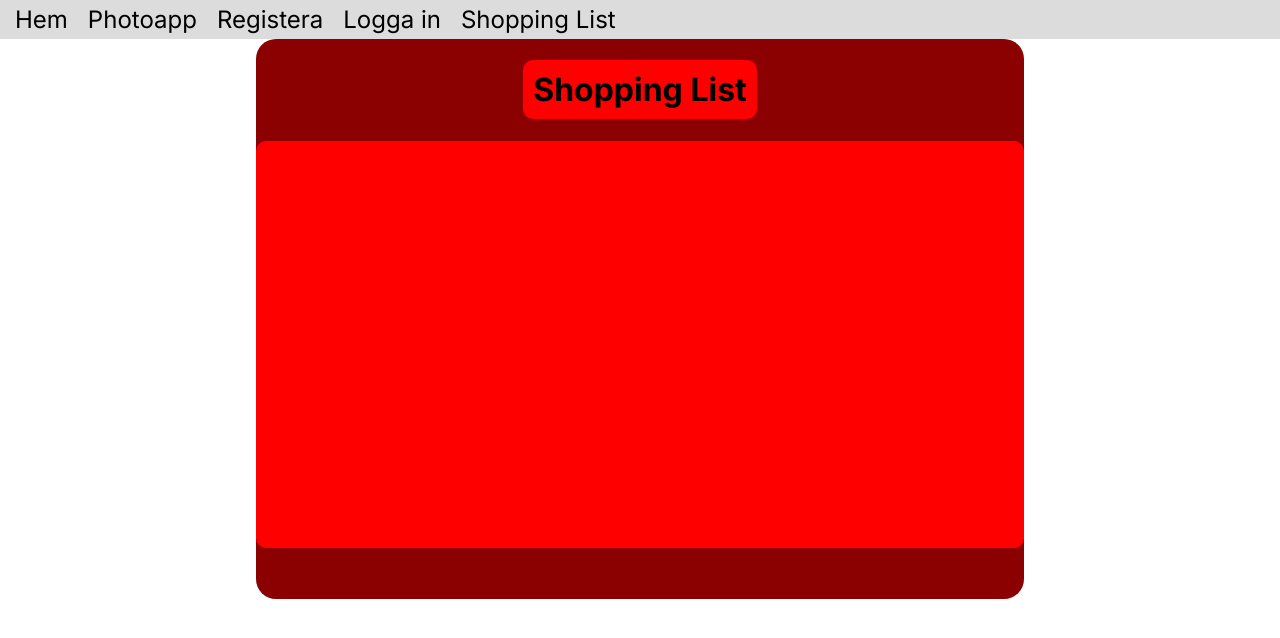
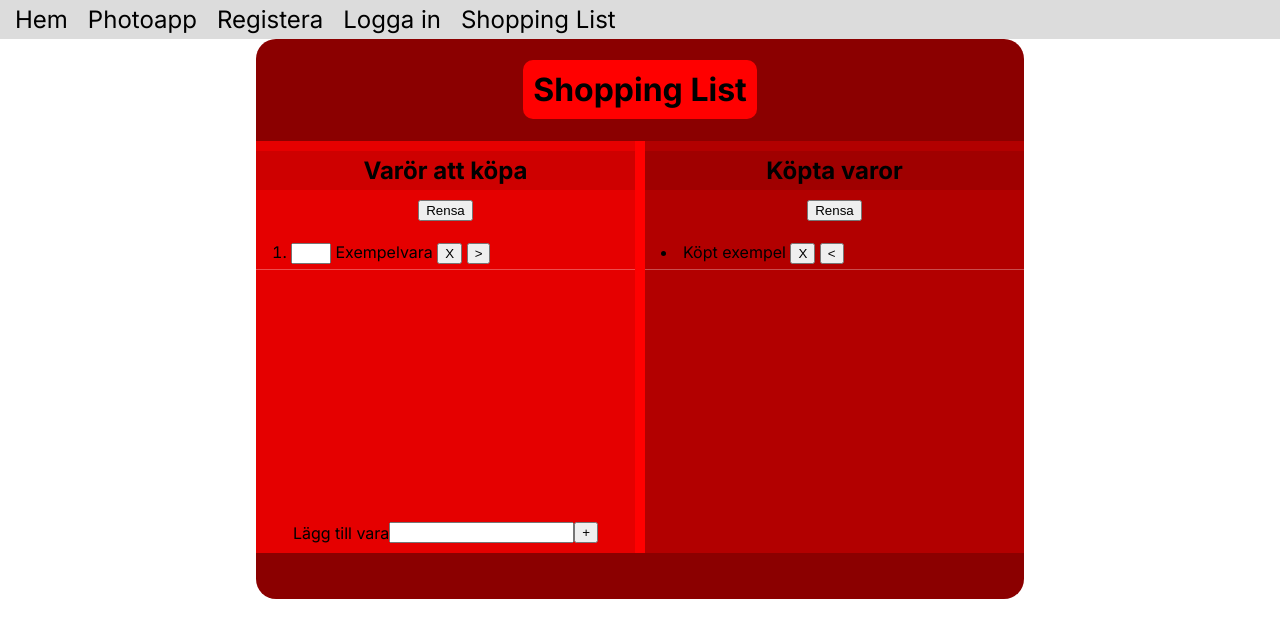
Before and after one commit to lingonsylt/my-website, a SvelteKit app: page /shoppinglist in a window 1280 px wide. Shown: the top 638 px of the page. Built offline with nearby package versions, Linux system fonts and the light colour scheme.

Commit message:
almost done with shoppinglist

```diff
--- a/src/routes/shoppinglist/+page.svelte
+++ b/src/routes/shoppinglist/+page.svelte
@@ -1,12 +1,112 @@
+<script>
+	import { fade } from 'svelte/transition';
+
+	let varor = $state([
+		{
+			name: 'Exempelvara',
+			köpt: false,
+			priority: 0
+		},
+		{
+			name: 'Köpt exempel',
+			köpt: true,
+			priority: 1
+		}
+	]);
+	let input = $state('');
+	function handleAdd(event) {
+		event.preventDefault();
+		if (input.trim() != '') {
+			varor.push({
+				name: input.trim(),
+				köpt: false
+			});
+		}
+		input = '';
+	}
+	function removeVara(i) {
+		varor.splice(i, 1);
+	}
+	function moveVara(i) {
+		varor[i].köpt = !varor[i].köpt;
+	}
+	function clear(targetState) {
+		varor = varor.filter((vara) => vara.köpt != targetState);
+	}
+</script>
+
 <main class="container">
 	<h1>Shopping List</h1>
-	<div class="categories-container"></div>
+	<div class="categories-container">
+		<section>
+			<h2>Varör att köpa</h2>
+			<button
+				onclick={() => {
+					clear(false);
+				}}
+				class="clear-button">Rensa</button
+			>
+			<ol>
+				{#each varor as vara, i (vara)}
+					{#if !vara.köpt}
+						<li transition:fade>
+							<input class="priority" type="number" />
+							{vara.name}
+							<button
+								onclick={() => {
+									removeVara(i);
+								}}>X</button
+							>
+							<button
+								onclick={() => {
+									moveVara(i);
+								}}>></button
+							>
+						</li>
+					{/if}
+				{/each}
+			</ol>
+			<form class="input" onsubmit={handleAdd}>
+				<label for="name-fielt">Lägg till vara</label>
+				<input id="name-field" type="text" bind:value={input} />
+				<button type="submit">+</button>
+			</form>
+		</section>
+		<section>
+			<h2>Köpta varor</h2>
+			<button
+				onclick={() => {
+					clear(true);
+				}}
+				class="clear-button">Rensa</button
+			>
+			<ul>
+				{#each varor as vara, i (vara)}
+					{#if vara.köpt}
+						<li transition:fade>
+							{vara.name}
+							<button
+								onclick={() => {
+									removeVara(i);
+								}}>X</button
+							>
+							<button
+								onclick={() => {
+									moveVara(i);
+								}}>{'<'}</button
+							>
+						</li>
+					{/if}
+				{/each}
+			</ul>
+		</section>
+	</div>
 </main>
 
 <style>
 	.container {
 		display: grid;
-		grid-template-rows: 1fr 8fr 1fr;
+		grid-template-rows: 1fr 9fr 1fr;
 		margin: auto;
 		background-color: darkred;
 		width: 60vw;
@@ -15,15 +115,57 @@
 	}
 	.container h1 {
 		justify-self: center;
-		align-self: center;
 		background-color: red;
 		border-radius: 10px;
 		padding: 10px;
 	}
 	.categories-container {
 		display: grid;
+		grid-template-columns: repeat(2, 1fr);
+		grid-column-gap: 10px;
 		height: 100%;
 		background-color: red;
-		border-radius: 10px;
+	}
+	.categories-container section {
+		width: 100%;
+		height: 100%;
+		display: flex;
+		flex-direction: column;
+		justify-content: space-between;
+	}
+	.categories-container section:nth-child(odd) {
+		background-color: rgba(0, 0, 0, 0.1);
+	}
+	.categories-container section:nth-child(even) {
+		background-color: rgba(0, 0, 0, 0.3);
+	}
+	section h2 {
+		background-color: rgba(0, 0, 0, 0.1);
+		font-size: 1.5em;
+		text-align: center;
+		margin: 10px 0;
+		padding: 5px 0;
+	}
+	ol,
+	ul {
+		height: 100%;
+		padding: 0;
+		list-style-position: inside;
+	}
+	li {
+		padding: 5px 16px;
+		border-bottom: 1px solid rgba(255, 255, 255, 0.3);
+	}
+	.input {
+		display: flex;
+		justify-content: center;
+		align-items: center;
+		padding: 10px;
+	}
+	.clear-button {
+		margin: auto;
+	}
+	.priority {
+		width: 40px;
 	}
 </style>
```
